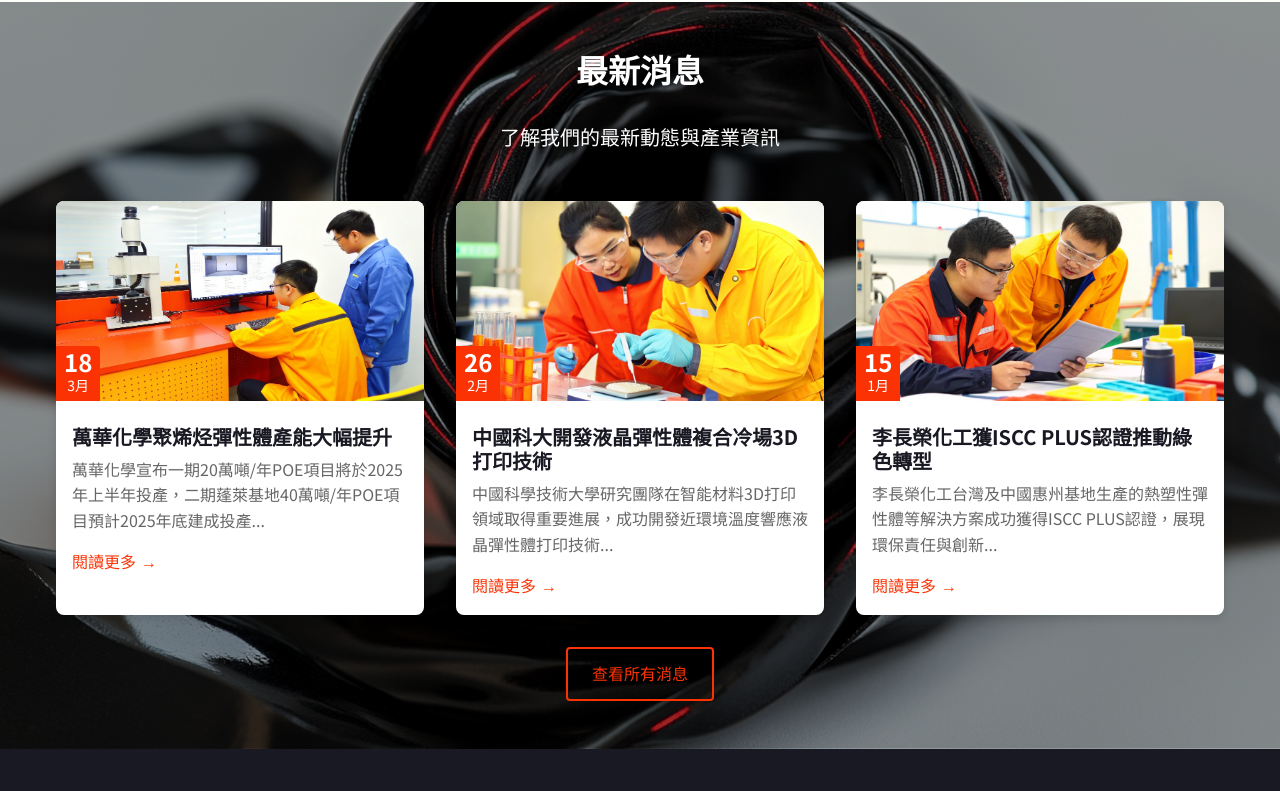
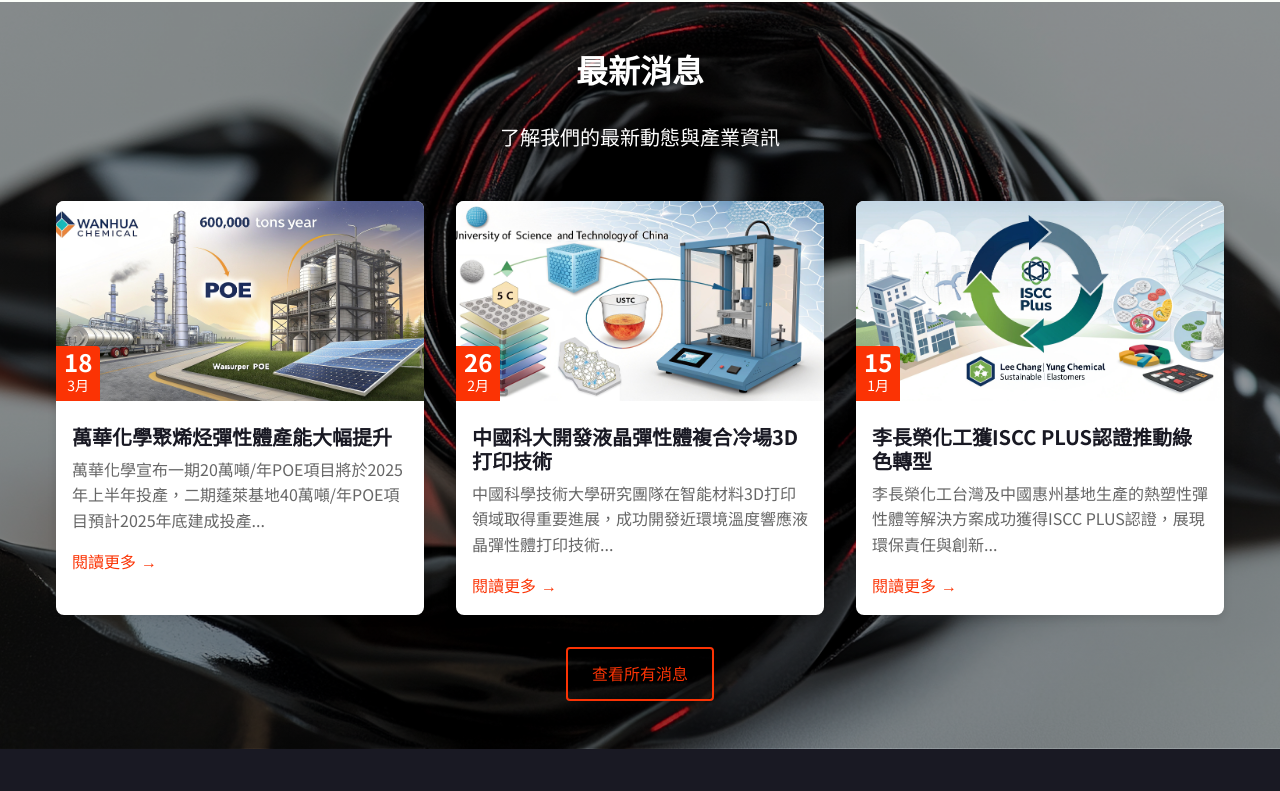
Before and after one commit to zellhuang0503/Yongmao_Elastomer_website_1, a plain HTML site: page index.html in a window 1280 px wide. Shown: the part 2616-3407 px from the top of the page. Drawn offline with Linux system fonts and the light colour scheme.

Commit message:
網站視覺更新：更換最新消息卡片插圖並添加網站 favicon

```diff
--- a/index.html
+++ b/index.html
@@ -5,6 +5,7 @@
     <meta name="viewport" content="width=device-width, initial-scale=1.0">
     <title>詠楙企業有限公司 - 專業彈性體加工解決方案</title>
     <meta name="description" content="詠楙企業有限公司是專業的彈性體加工公司，提供各產業的彈性體客製化解決方案，包括表面精度優化、耐高溫彈性體開發、出油問題改善等技術。">
+    <link rel="icon" href="./images/YM-logo-sss.png" type="image/png">
     <link rel="stylesheet" href="./css/normalize.css">
     <link rel="stylesheet" href="./css/style.css">
     <!-- 思源黑體 Noto Sans TC -->
@@ -228,7 +229,7 @@
             <div class="news-grid">
                 <div class="news-card">
                     <div class="news-image">
-                        <img src="./images/表面精度優化.jpg" alt="萬華化學POE產能新聞">
+                        <img src="./images/萬華化學聚烯烃彈性體產能大幅提升.jpg" alt="萬華化學POE產能新聞">
                         <div class="news-date">
                             <span class="day">18</span>
                             <span class="month">3月</span>
@@ -242,7 +243,7 @@
                 </div>
                 <div class="news-card">
                     <div class="news-image">
-                        <img src="./images/耐高溫彈性體開發.jpg" alt="中國科大液晶彈性體新聞">
+                        <img src="./images/中國科大開發液晶彈性體複合冷場3D打印技術.jpg" alt="中國科大液晶彈性體新聞">
                         <div class="news-date">
                             <span class="day">26</span>
                             <span class="month">2月</span>
@@ -256,7 +257,7 @@
                 </div>
                 <div class="news-card">
                     <div class="news-image">
-                        <img src="./images/異材質結合.jpg" alt="李長榮化工ISCC認證新聞">
+                        <img src="./images/李長榮化工獲ISCC PLUS認證推動綠色轉型.jpg" alt="李長榮化工ISCC認證新聞">
                         <div class="news-date">
                             <span class="day">15</span>
                             <span class="month">1月</span>
```
Also changed, not shown: images/YM-logo-sss.png (added), images/中國科大開發液晶彈性體複合冷場3D打印技術.jpg (added), images/李長榮化工獲ISCC PLUS認證推動綠色轉型.jpg (added), images/萬華化學聚烯烃彈性體產能大幅提升.jpg (added).
